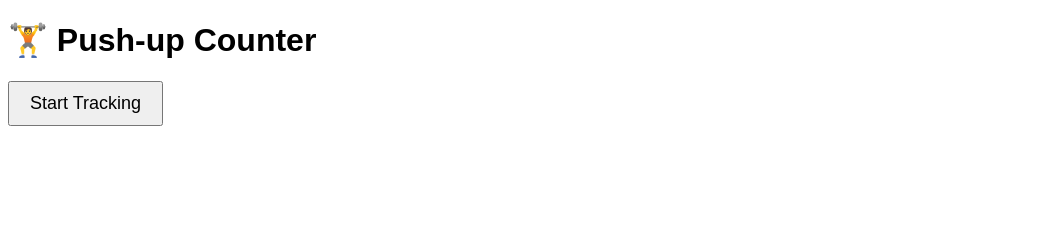
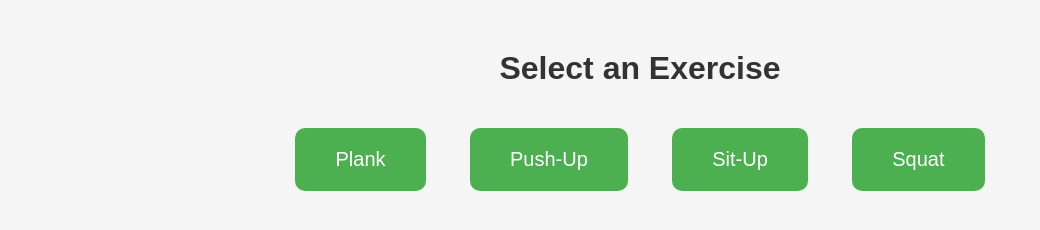
Before and after one commit to DeerajA/Pose-Detection, a plain HTML site: page index.html in a window 1280 px wide. Shown: the whole page, without its empty margins (0-1040 px from the left). Drawn offline with Linux system fonts and the light colour scheme.

Commit message:
Add files via upload

```diff
--- a/index.html
+++ b/index.html
@@ -1,18 +1,38 @@
 <!DOCTYPE html>
 <html>
 <head>
-  <title>Push-up Tracker</title>
+    <title>Exercise Tracker</title>
+    <style>
+        body {
+            font-family: Arial, sans-serif;
+            text-align: center;
+            margin-top: 50px;
+            background-color: #f5f5f5;
+        }
+        h1 {
+            color: #333;
+        }
+        a.button {
+            display: inline-block;
+            margin: 20px;
+            padding: 20px 40px;
+            font-size: 20px;
+            background-color: #4CAF50;
+            color: white;
+            text-decoration: none;
+            border-radius: 10px;
+            transition: background-color 0.3s ease;
+        }
+        a.button:hover {
+            background-color: #45a049;
+        }
+    </style>
 </head>
-<body style="font-family: sans-serif;">
-  <h1>🏋️ Push-up Counter</h1>
-  <button onclick="startTracking()" style="padding: 10px 20px; font-size: 18px;">Start Tracking</button>
-
-  <script>
-    function startTracking() {
-      fetch('/start')
-        .then(response => alert("Tracking started. Check camera window."))
-        .catch(error => alert("Failed to start camera"));
-    }
-  </script>
+<body>
+    <h1>Select an Exercise</h1>
+    <a class="button" href="/start/plank">Plank</a>
+    <a class="button" href="/start/pushup">Push-Up</a>
+    <a class="button" href="/start/situp">Sit-Up</a>
+    <a class="button" href="/start/squat">Squat</a>
 </body>
 </html>
```
